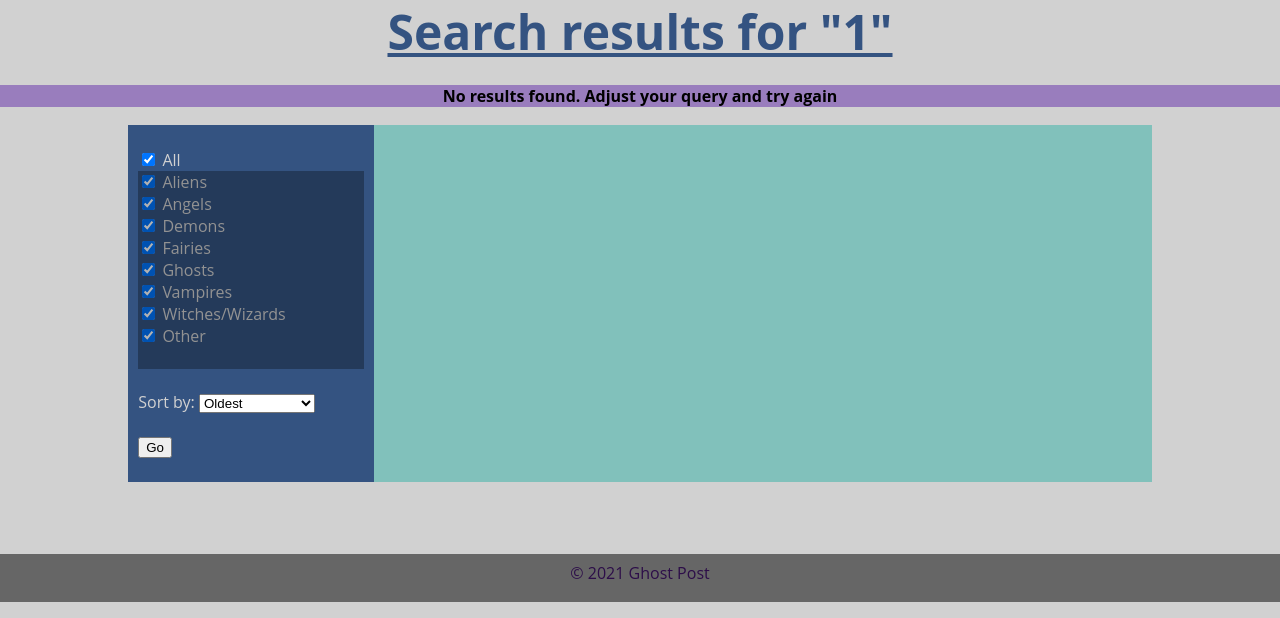
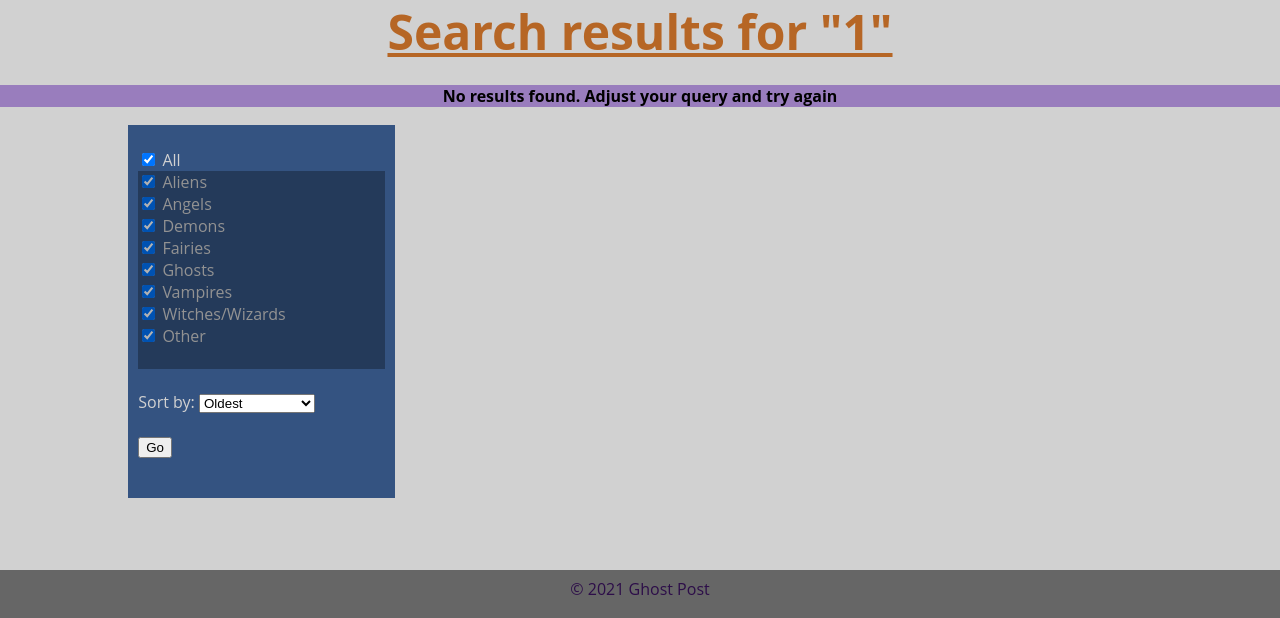
Before and after one commit to j-j-jack/ms3-ghost-post, a Flask app: page /search in a window 1280 px wide. Shown: the part 316-934 px from the top of the page. Run offline with Flask 2, Linux system fonts and the light colour scheme; the visitor is signed in with stand-in values (Sample User, id 1); data that the repository does not hold is empty; some libraries are stand-ins or nearby versions; some web fonts are replaced; grey boxes are pictures that could not be loaded.

Commit message:
change feed page styles

```diff
--- a/static/css/style.css
+++ b/static/css/style.css
@@ -6,6 +6,8 @@
     --background-color: rgb(209, 209, 209);
     --logo-writing: rgb(181,235,0);
     --ghost-face: rgb(129,193,187);
+    --ghost-eyes: rgb(182,102,37);
+    --light-text: whitesmoke;
 }
 body{
 background-color: var(--background-color);
@@ -17,7 +19,7 @@ font-family: 'Modern Antiqua', "Open Sans";
     font-family: 'Lacquer', 'Modern Antiqua', 'Open Sans';
     text-align: center;
     font-weight: bold;
-    color: var(--logo-blue);
+    color: var(--ghost-eyes);
     font-size: 300%;
     margin: .2em;
     text-decoration: underline;
@@ -188,7 +190,8 @@ font-family: 'Modern Antiqua', "Open Sans";
 .feed-story-title{
     text-align: center;
     font-weight: bold;
-    color:rgb(11, 87, 87);
+    color:var(--ghost-eyes);
+    text-decoration: underline;
     font-size: 150%;
 }
 .number-navigation > div {
@@ -207,10 +210,10 @@ font-family: 'Modern Antiqua', "Open Sans";
     margin-bottom: 2.5em;
 }
 .feed-div{
-    background: var(--ghost-face);
+    background: var(--background-color);
     flex: 3;
-    padding-right: 5%;
-    padding-left: 5%;
+    padding-right: .5em;
+    padding-left: .5em;
 }
 .filter-div{
     background: var(--logo-blue);
@@ -218,7 +221,7 @@ font-family: 'Modern Antiqua', "Open Sans";
     flex: 1;
     padding-left: 1%;
     padding-right: 1%;
-    padding-bottom: 1.5em;
+    padding-bottom: 2.5em;
     padding-top: 1.5em;
 }
 .filter-button-div{
@@ -228,13 +231,12 @@ font-family: 'Modern Antiqua', "Open Sans";
     margin-top: 1%;
 }
 .story-preview-box{
-    margin-bottom: 2.5em;
+    margin-bottom: 1em;
     background: var(--logo-blue);
-    padding-top: 1.5em;
+    color: var(--light-text);
     padding-left: 4%;
     padding-right: 4%;
     border: 1px solid goldenrod;
-    margin-top: 1.5em;
 }
 
 .profile-picture-box{
@@ -281,7 +283,7 @@ figcaption{
 }
 
 .feed-div{
-    padding-top: 1.5em;
+    padding-bottom: 1.5em;
 }
 .fav-picture-box{
     padding-bottom: 0;
```
